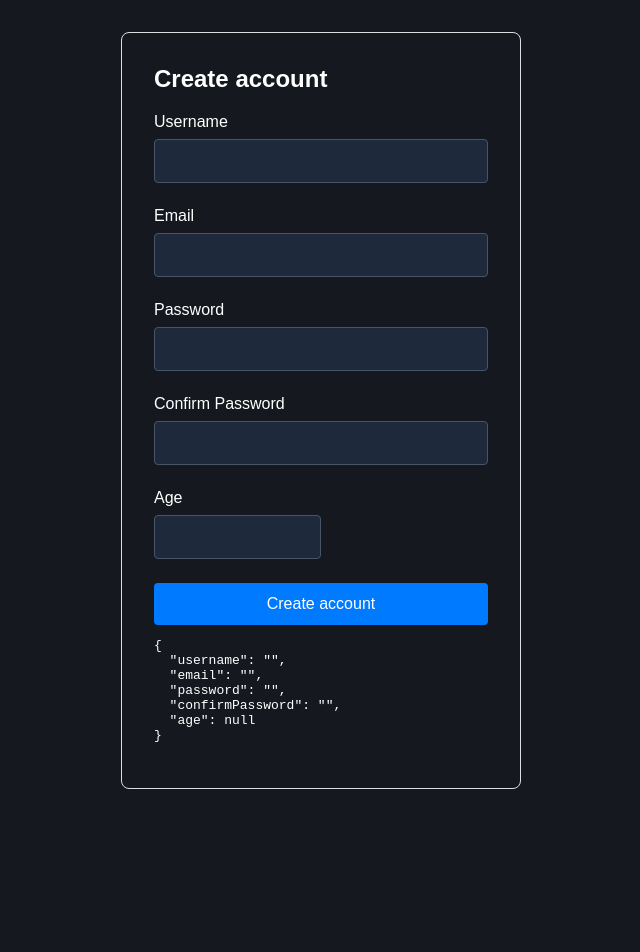
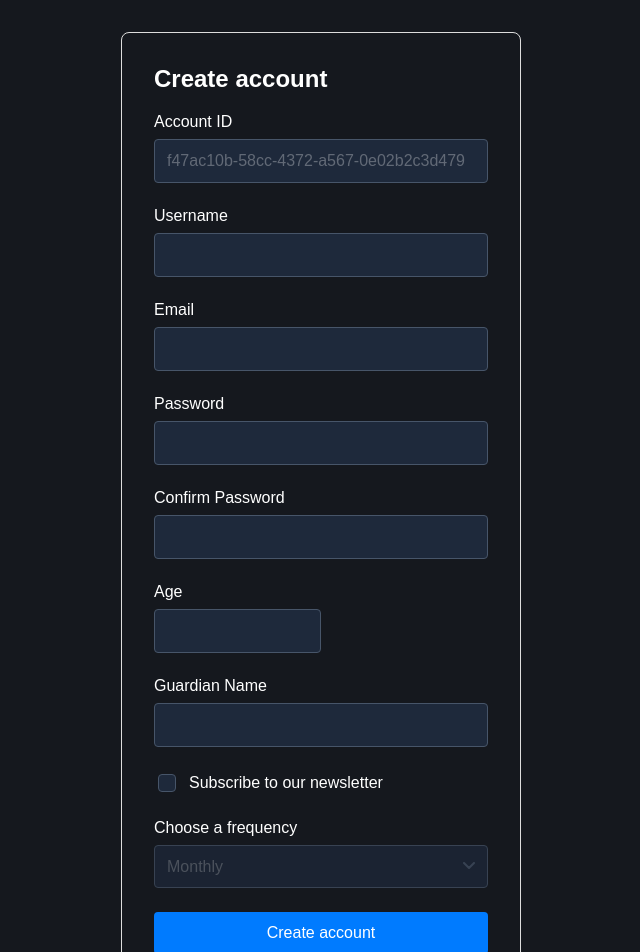
Before and after one commit to Gabriel2409/signal-exps, an Angular app: page / in a window 1280 px wide. Shown: the top 952 px of the page, without its empty margins (319-959 px from the left). Before the commit the page ends 832 px from the top, so only its background shows below. Built offline with nearby package versions, Linux system fonts and the light colour scheme.

Commit message:
disabled, readonly, hidden fields

```diff
--- a/src/app/myform/myform.html
+++ b/src/app/myform/myform.html
@@ -2,6 +2,11 @@
   <h2>Create account</h2>
 
   <form>
+    <div class="field">
+      <label for="id">Account ID</label>
+      <input id="id" type="text" [formField]="form.id" />
+    </div>
+
     <div class="field">
       @let username = form.username();
       @let showUsernameError = username.invalid() && username.touched();
@@ -35,13 +40,7 @@
       @let email = form.email();
       @let showEmailError = email.invalid() && email.touched();
       <label form="email">Email</label>
-      <input
-        id="email"
-        type="email"
-        [formField]="form.email"
-        autocomplete="none"
-        autofill="none"
-      />
+      <input id="email" type="email" [formField]="form.email" autocomplete="none" autofill="none" />
       @if (showEmailError) {
         <ul class="error-list">
           @for (error of email.errors(); track error.kind) {
@@ -93,13 +92,7 @@
       @let age = form.age();
       @let showAgeError = age.invalid() && age.touched();
       <label form="age">Age</label>
-      <input
-        id="age"
-        type="number"
-        [formField]="form.age"
-        autocomplete="none"
-        autofill="none"
-      />
+      <input id="age" type="number" [formField]="form.age" autocomplete="none" autofill="none" />
       @if (showAgeError) {
         <ul class="error-list">
           @for (error of age.errors(); track error.kind) {
@@ -108,6 +101,38 @@
         </ul>
       }
     </div>
+
+    @if (!form.guardianName().hidden()) {
+      <div class="field">
+        @let guardianName = form.guardianName();
+        @let showGuardianNameError = guardianName.invalid() && guardianName.touched();
+        <label for="guardianName">Guardian Name</label>
+        <input id="guardianName" type="text" [formField]="form.guardianName" />
+        @if (showGuardianNameError) {
+          <ul class="error-list">
+            @for (error of guardianName.errors(); track error.kind) {
+              <li>{{ error.message }}</li>
+            }
+          </ul>
+        }
+      </div>
+    }
+
+    <div class="field">
+      <label>
+        <input id="id" type="checkbox" [formField]="form.newsletter" />
+        Subscribe to our newsletter
+      </label>
+    </div>
+    <div class="field">
+      <label for="frequency">Choose a frequency</label>
+      <select id="frequency" [formField]="form.frequency">
+        <option value="daily">Daily</option>
+        <option value="weekly">Weekly</option>
+        <option value="monthly">Monthly</option>
+      </select>
+    </div>
+
     <button type="submit">Create account</button>
   </form>
   <pre>{{ myformModel() | json }}</pre>
--- a/src/app/myform/myform.ts
+++ b/src/app/myform/myform.ts
@@ -1,25 +1,33 @@
 import { JsonPipe } from '@angular/common';
-import { Component, resource, signal } from '@angular/core';
+import { Component, inject, resource, signal } from '@angular/core';
 import {
   debounce,
+  disabled,
   email,
   form,
   FormField,
+  hidden,
   max,
   min,
   minLength,
   pattern,
+  readonly,
   required,
   validate,
   validateAsync,
 } from '@angular/forms/signals';
+import { UserIdMockService } from './user-id.service';
 
 interface SignupForm {
+  id: string;
   username: string;
   email: string;
   password: string;
   confirmPassword: string;
   age: number | null;
+  guardianName: string;
+  newsletter: boolean;
+  frequency: 'daily' | 'weekly' | 'monthly';
 }
 
 @Component({
@@ -29,15 +37,22 @@ interface SignupForm {
   styleUrl: './myform.scss',
 })
 export class Myform {
+  private userId = inject(UserIdMockService).getUserId();
+
   protected myformModel = signal<SignupForm>({
+    id: this.userId,
     username: '',
     email: '',
     password: '',
     confirmPassword: '',
     age: null,
+    guardianName: '',
+    newsletter: false,
+    frequency: 'monthly',
   });
 
   protected form = form(this.myformModel, (s) => {
+    // ---- BASIC PATTERNS, + error messages if not respected ----
     required(s.username, { message: 'username is required' });
     minLength(s.username, 3, { message: 'Username must be at least 3 chars' });
     pattern(s.username, /^[a-zA-Z0-9]+$/, { message: 'Must contain only letters and numbers' });
@@ -46,7 +61,8 @@ export class Myform {
     min(s.age, 13, { message: 'You must be 13 or more' });
     max(s.age, 120, { message: 'You must be 120 or less' });
     required(s.password, { message: 'Please enter a password' });
-    // custom validator ----------
+
+    // ------- CUSTOM VALIDATOR ----------
     validate(s.password, ({ value }) => {
       const password = value();
       if (!password) {
@@ -127,8 +143,25 @@ export class Myform {
         };
       },
     });
+
     // prevents too many ui updates
     debounce(s.username, 500);
+
+    // adds the readonly attribute to id field, without any condition
+    readonly(s.id);
+    // frequency is enabled only if newsletter is checked. If condition is respected,
+    // adds the disabled attribute to the template
+    disabled(s.frequency, ({ valueOf }) => !valueOf(s.newsletter));
+    // contrary to disabled and readonly, hidden does not add an hidden attribute or
+    // class in the template. We need to add a condition on form.guardianName().hidden()
+    // in the template
+    // NOTE: it is still useful if we forget to hide it in the template
+    // as a hidden field is not part of the validation
+    hidden(s.guardianName, ({ valueOf }) => (valueOf(s.age) || 0) >= 18);
+    required(s.guardianName, {
+      message: 'Guardian name is required',
+      when: ({ valueOf }) => (valueOf(s.age) || 0) < 18,
+    });
   });
 
   private checkUsernameAvailability(username: string): Promise<boolean> {
--- /dev/null
+++ b/src/app/myform/user-id.service.ts
@@ -0,0 +1,8 @@
+import { Injectable } from '@angular/core';
+
+@Injectable({ providedIn: 'root' })
+export class UserIdMockService {
+  getUserId() {
+    return 'f47ac10b-58cc-4372-a567-0e02b2c3d479';
+  }
+}
```
